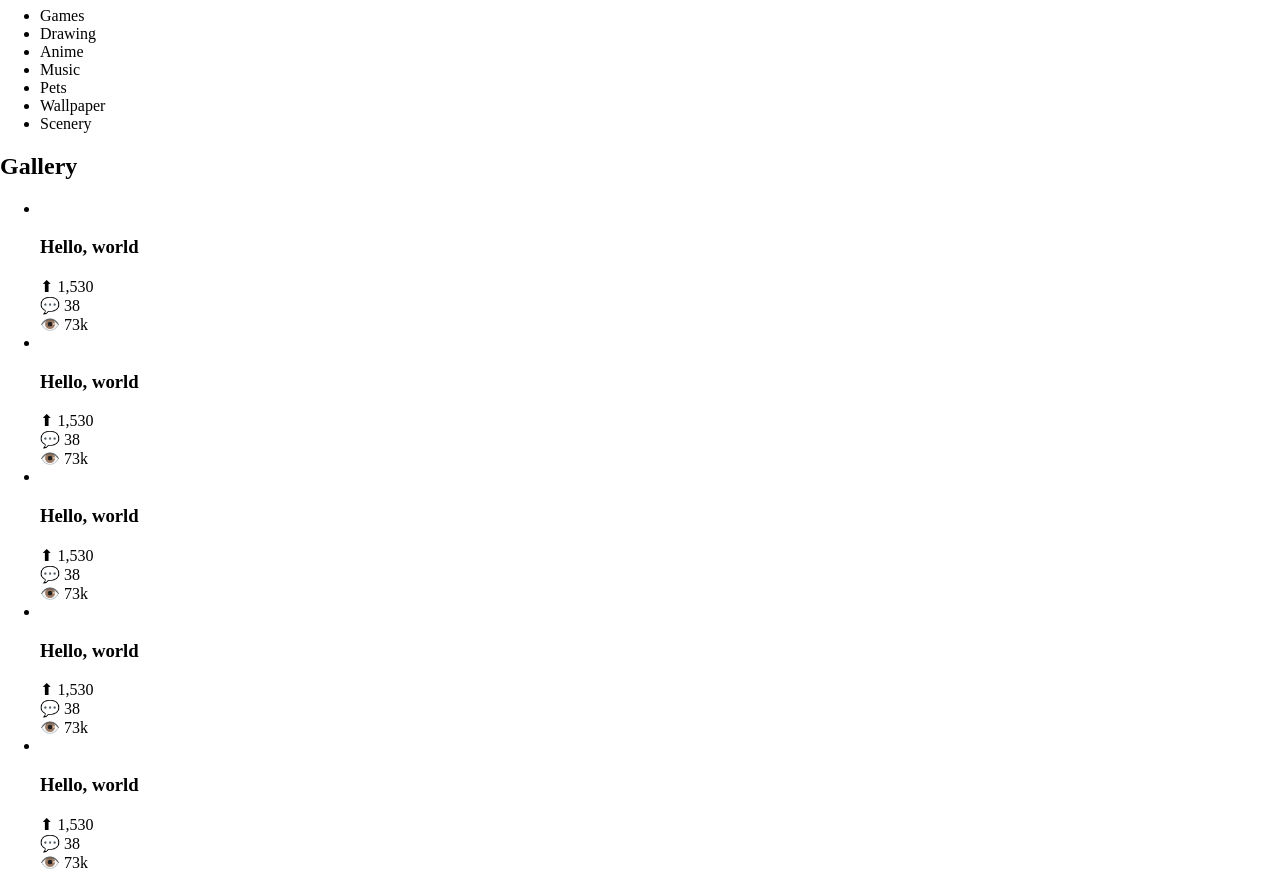
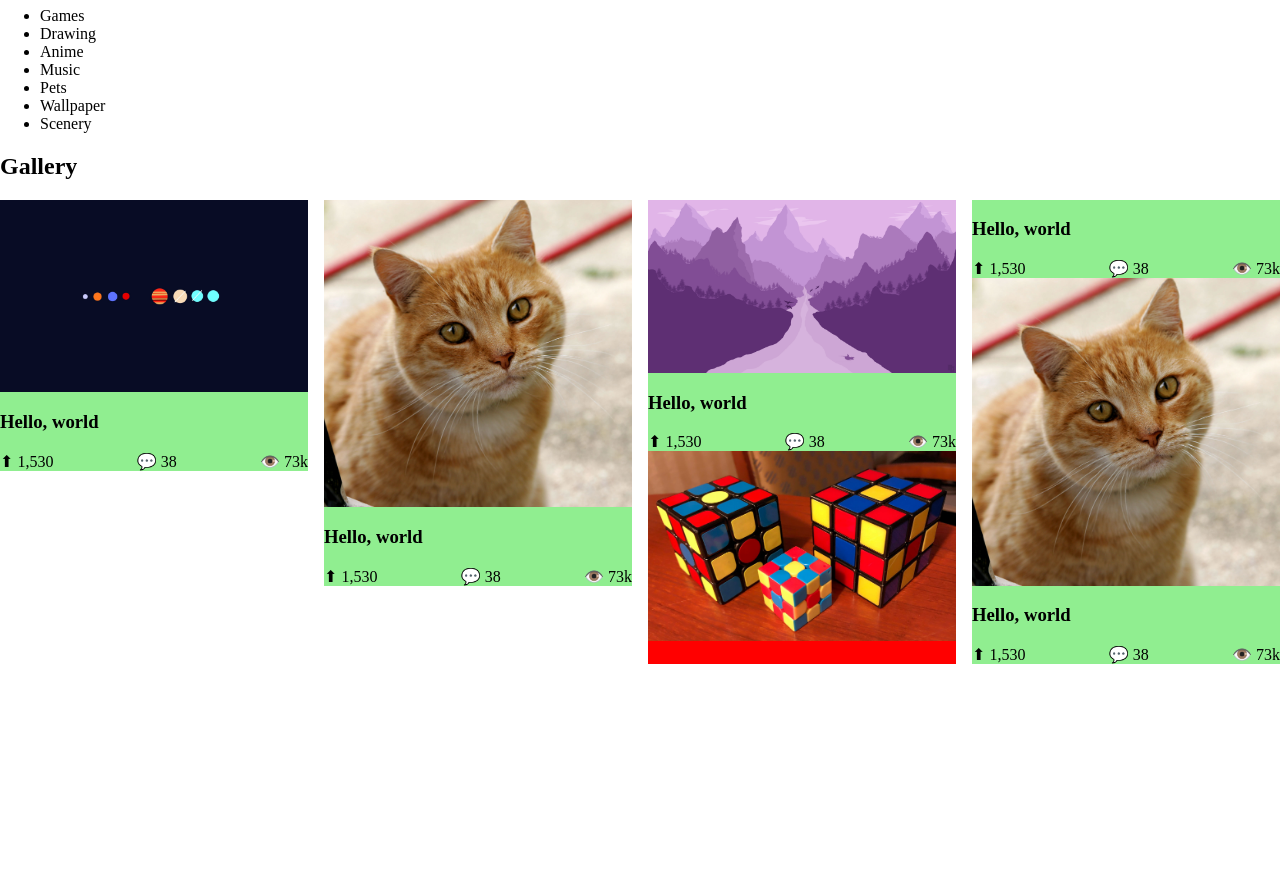
Before and after one commit to purewave0/imgflow, a Flask app: page / in a window 1280 px wide. Shown: the part 148-1036 px from the top of the page. After the commit the page ends 812 px from the top, so only its background shows below. Run offline with Flask 3, Linux system fonts and the light colour scheme.

Commit message:
feat: add sample images for posts

```diff
--- /dev/null
+++ b/app/static/css/index.css
@@ -0,0 +1,22 @@
+#gallery {
+    columns: 4 200px;
+    gap: 16px;
+    padding-left: 0;
+}
+
+.post {
+    list-style-type: none;
+    background-color: red;
+    display: flex;
+    flex-direction: column;
+}
+
+.post-info {
+    background-color: lightgreen;
+}
+
+.post-stats {
+    display: flex;
+    flex-direction: row;
+    justify-content: space-between;
+}
--- a/app/templates/index.html
+++ b/app/templates/index.html
@@ -28,7 +28,7 @@
 
         <ul id="gallery">
             <li class="post">
-                <img src="">
+                <img src="/static/img/planets.png">
                 <div class="post-info">
                     <h3>Hello, world</h3>
                     <div class="post-stats">
@@ -48,7 +48,7 @@
             </li>
 
             <li class="post">
-                <img src="">
+                <img src="/static/img/cat.png">
                 <div class="post-info">
                     <h3>Hello, world</h3>
                     <div class="post-stats">
@@ -68,7 +68,7 @@
             </li>
 
             <li class="post">
-                <img src="">
+                <img src="/static/img/wallpaper.png">
                 <div class="post-info">
                     <h3>Hello, world</h3>
                     <div class="post-stats">
@@ -88,7 +88,7 @@
             </li>
 
             <li class="post">
-                <img src="">
+                <img src="/static/img/rubiks.png">
                 <div class="post-info">
                     <h3>Hello, world</h3>
                     <div class="post-stats">
@@ -108,7 +108,7 @@
             </li>
 
             <li class="post">
-                <img src="">
+                <img src="/static/img/cat.png">
                 <div class="post-info">
                     <h3>Hello, world</h3>
                     <div class="post-stats">
```
Also changed, not shown: app/static/img/cat.png (added), app/static/img/planets.png (added), app/static/img/rubiks.png (added), app/static/img/wallpaper.png (added).
